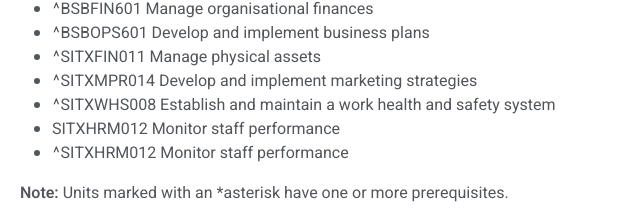
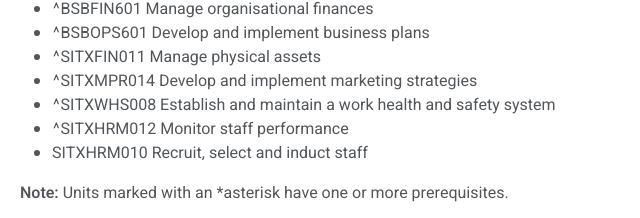
Before and after one commit to huyttq/pioa, a plain HTML site: page index.html in a window 1280 px wide. Shown: the part 7591-7809 px from the top of the page, 632-1272 px from the left. Drawn offline with nearby package versions, Linux system fonts and the light colour scheme.

Commit message:
correct mapping

```diff
--- a/index.html
+++ b/index.html
@@ -819,8 +819,8 @@ Students must attend a minimum of 20 face-to-face contact hours per week during
                             <li>^SITXFIN011 Manage physical assets</li>
                             <li>^SITXMPR014 Develop and implement marketing strategies</li>
                             <li>^SITXWHS008 Establish and maintain a work health and safety system</li>
-                            <li>SITXHRM012 Monitor staff performance</li>
                             <li>^SITXHRM012 Monitor staff performance</li>
+                            <li>SITXHRM010 Recruit, select and induct staff</li>
                         </ul>
                         <p><b>Note:</b> Units marked with an *asterisk have one or more prerequisites.</p>
                         <b>PIA students progressing from SIT50422 (fully completed with the above 27 units attained) will need to complete 6 units (^) in this course.</b>
```
